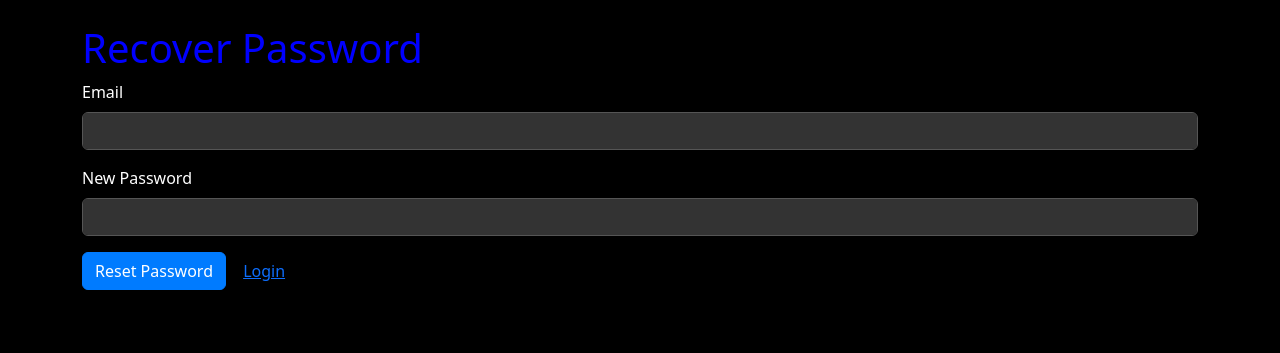
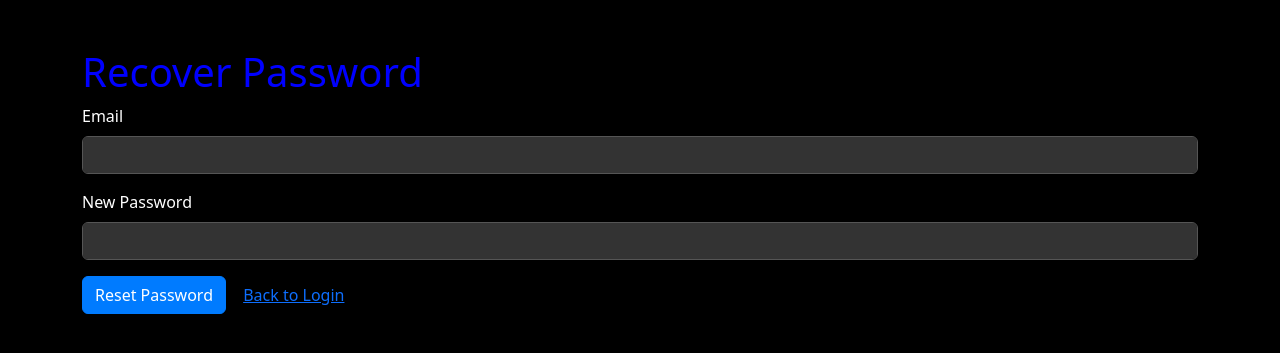
Before and after one commit to nonahgame/nal-hpl, a Flask app: page /recover in a window 1280 px wide. Shown: the top 353 px of the page. Run offline with Flask 3, Linux system fonts and the light colour scheme.

Commit message:
Update recover.html

```diff
--- a/templates/recover.html
+++ b/templates/recover.html
@@ -5,10 +5,10 @@
     <meta name="viewport" content="width=device-width, initial-scale=1.0">
     <title>Recover Password</title>
     <link href="https://cdn.jsdelivr.net/npm/bootstrap@5.3.0/dist/css/bootstrap.min.css" rel="stylesheet">
-    <link rel="stylesheet" href="{{ url_for('static', filename='style.css') }}">
+    <link rel="stylesheet" href="{{ url_for('static', filename='style.css') }}?v=4">
 </head>
 <body>
-    <div class="container mt-4">
+    <div class="container mt-5">
         <h1>Recover Password</h1>
         {% with messages = get_flashed_messages(with_categories=true) %}
             {% if messages %}
@@ -30,7 +30,7 @@
                 <input type="password" name="new_password" id="new_password" class="form-control" required>
             </div>
             <button type="submit" class="btn btn-primary">Reset Password</button>
-            <a href="{{ url_for('login') }}" class="btn btn-link">Login</a>
+            <a href="{{ url_for('login') }}" class="btn btn-link">Back to Login</a>
         </form>
     </div>
     <script src="https://cdn.jsdelivr.net/npm/bootstrap@5.3.0/dist/js/bootstrap.bundle.min.js"></script>
```
